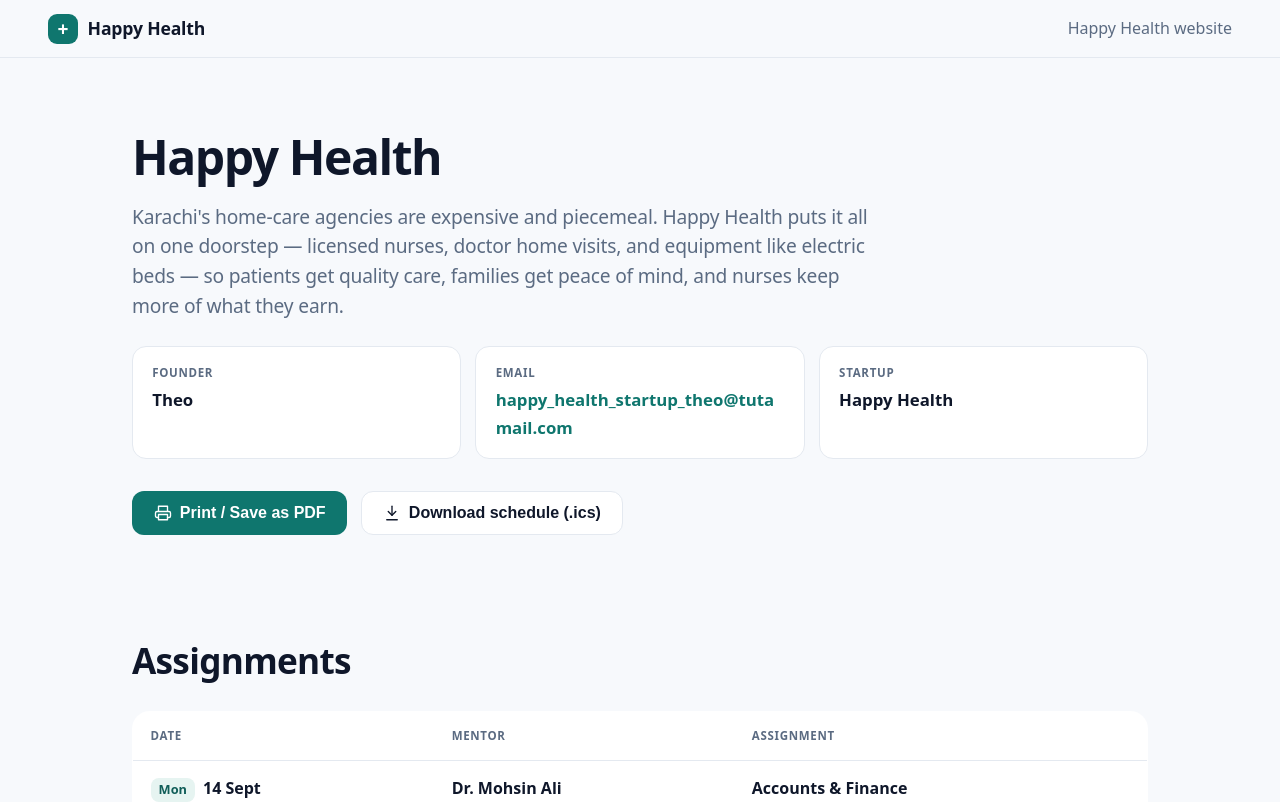
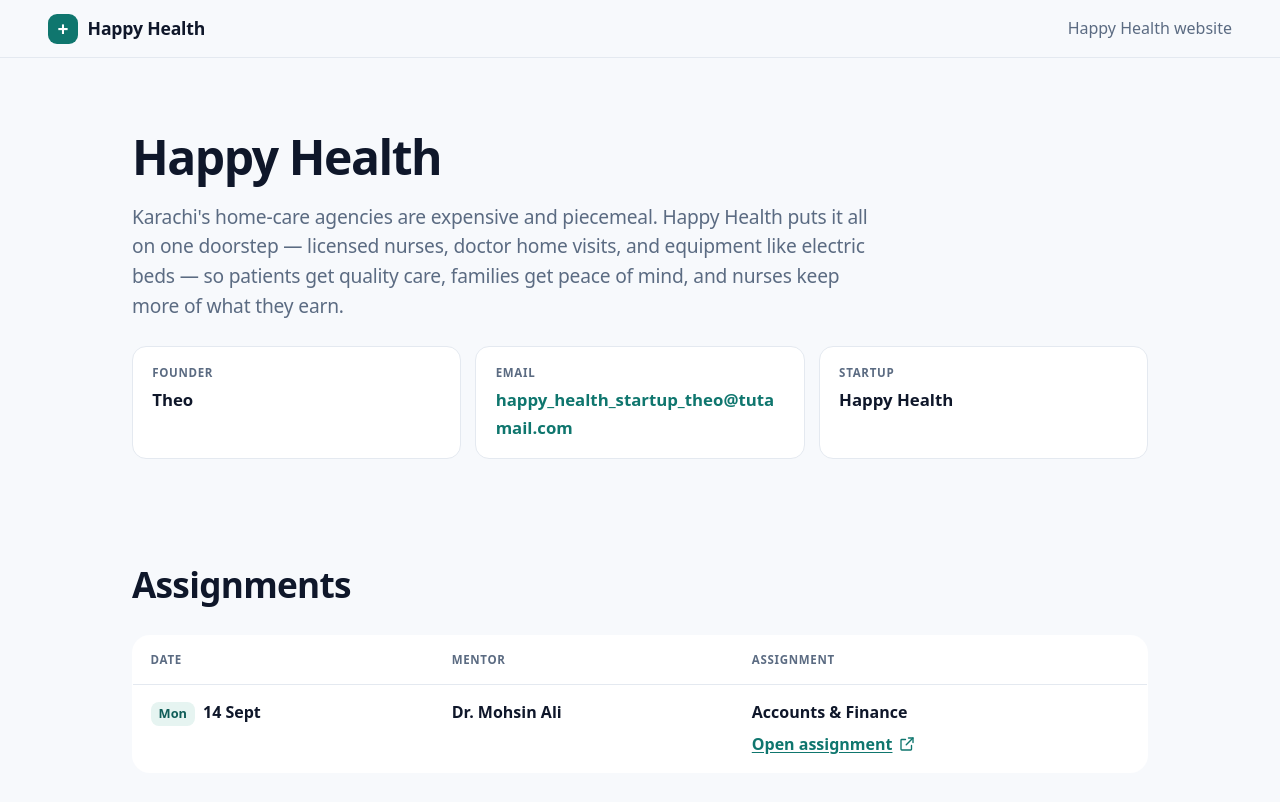
Before and after one commit to happyhealthapp/happy-health, a React (Vite) app: page / in a window 1280 px wide. Shown: the top 802 px of the page. Built offline with nearby package versions, Linux system fonts and the light colour scheme.

Commit message:
feat(mentors): remove print + download buttons (assignments move to downloadable slides)

```diff
--- a/src/MentorsPage.tsx
+++ b/src/MentorsPage.tsx
@@ -11,46 +11,23 @@ import {
   sessions,
   type Session,
 } from "./data/sessions";
-import { buildIcs, downloadIcs } from "./lib/ics";
 
 const BASE = import.meta.env.BASE_URL;
 const HOME_URL = `${BASE}home/`;
-const ICS_FILENAME = "happy-health-seic-schedule.ics";
 
-type IconName = "print" | "download" | "external";
-
-function Icon({ name }: { name: IconName }) {
-  const common = {
-    viewBox: "0 0 24 24",
-    fill: "none",
-    stroke: "currentColor",
-    strokeWidth: 1.8,
-    strokeLinecap: "round" as const,
-    strokeLinejoin: "round" as const,
-    "aria-hidden": "true" as const,
-    width: 18,
-    height: 18,
-  };
-  if (name === "print") {
-    return (
-      <svg {...common}>
-        <path d="M6 9V3h12v6" />
-        <path d="M6 18H4a2 2 0 0 1-2-2v-4a2 2 0 0 1 2-2h16a2 2 0 0 1 2 2v4a2 2 0 0 1-2 2h-2" />
-        <path d="M6 14h12v7H6z" />
-      </svg>
-    );
-  }
-  if (name === "download") {
-    return (
-      <svg {...common}>
-        <path d="M12 3v12" />
-        <path d="m7 10 5 5 5-5" />
-        <path d="M5 21h14" />
-      </svg>
-    );
-  }
+function Icon() {
   return (
-    <svg {...common}>
+    <svg
+      viewBox="0 0 24 24"
+      fill="none"
+      stroke="currentColor"
+      strokeWidth={1.8}
+      strokeLinecap="round"
+      strokeLinejoin="round"
+      aria-hidden="true"
+      width={18}
+      height={18}
+    >
       <path d="M14 4h6v6" />
       <path d="M20 4 11 13" />
       <path d="M18 14v5a1 1 0 0 1-1 1H5a1 1 0 0 1-1-1V7a1 1 0 0 1 1-1h5" />
@@ -73,7 +50,7 @@ function AssignmentRow({ session }: { session: Session }) {
         <span className="assignment-topic">{session.topic}</span>
         {url ? (
           <a className="assignment-link" href={url}>
-            Open assignment <Icon name="external" />
+            Open assignment <Icon />
           </a>
         ) : (
           <span className="assignment-pending">To be linked</span>
@@ -120,22 +97,6 @@ export default function MentorsPage() {
               <dd>{STARTUP}</dd>
             </div>
           </dl>
-          <div className="hero-actions no-print">
-            <button
-              type="button"
-              className="btn btn-primary"
-              onClick={() => window.print()}
-            >
-              <Icon name="print" /> Print / Save as PDF
-            </button>
-            <button
-              type="button"
-              className="btn btn-ghost"
-              onClick={() => downloadIcs(ICS_FILENAME, buildIcs(sorted))}
-            >
-              <Icon name="download" /> Download schedule (.ics)
-            </button>
-          </div>
         </section>
 
         <section className="assignments" aria-labelledby="assignments-title">
```
